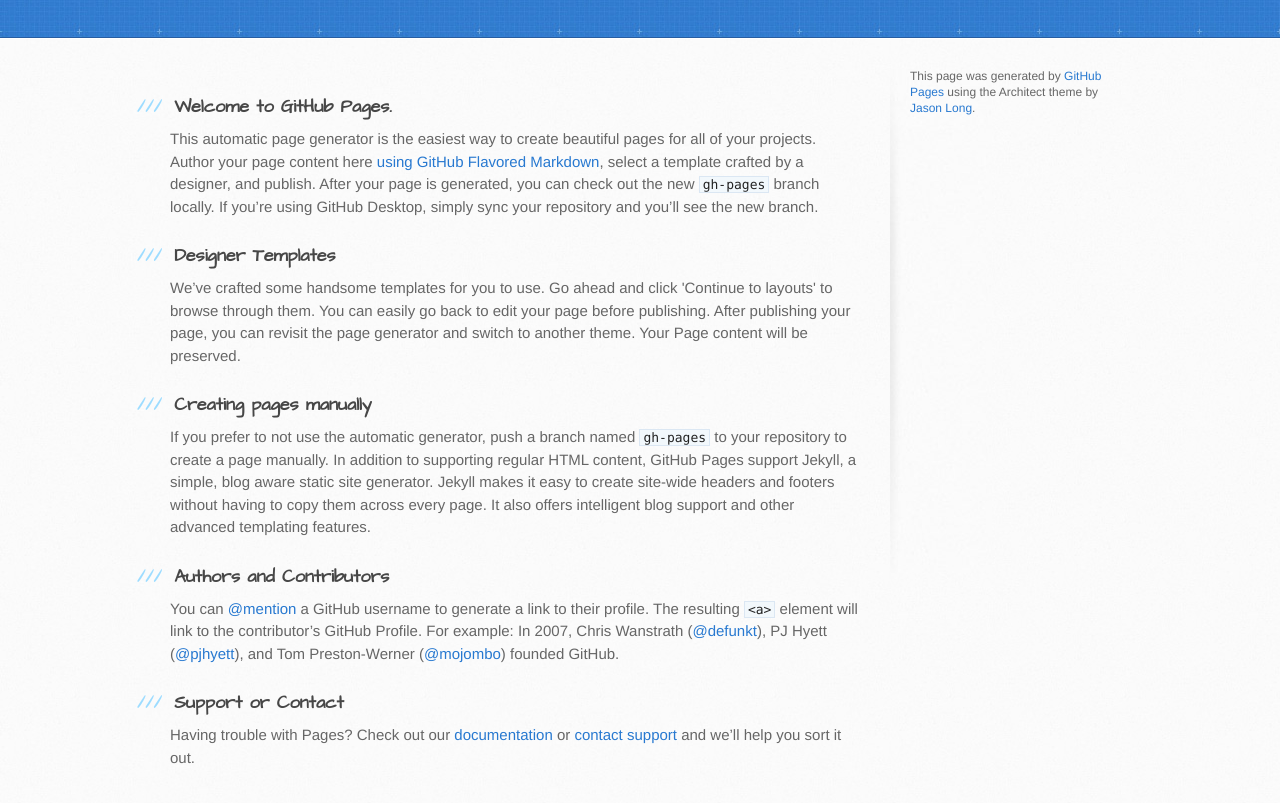
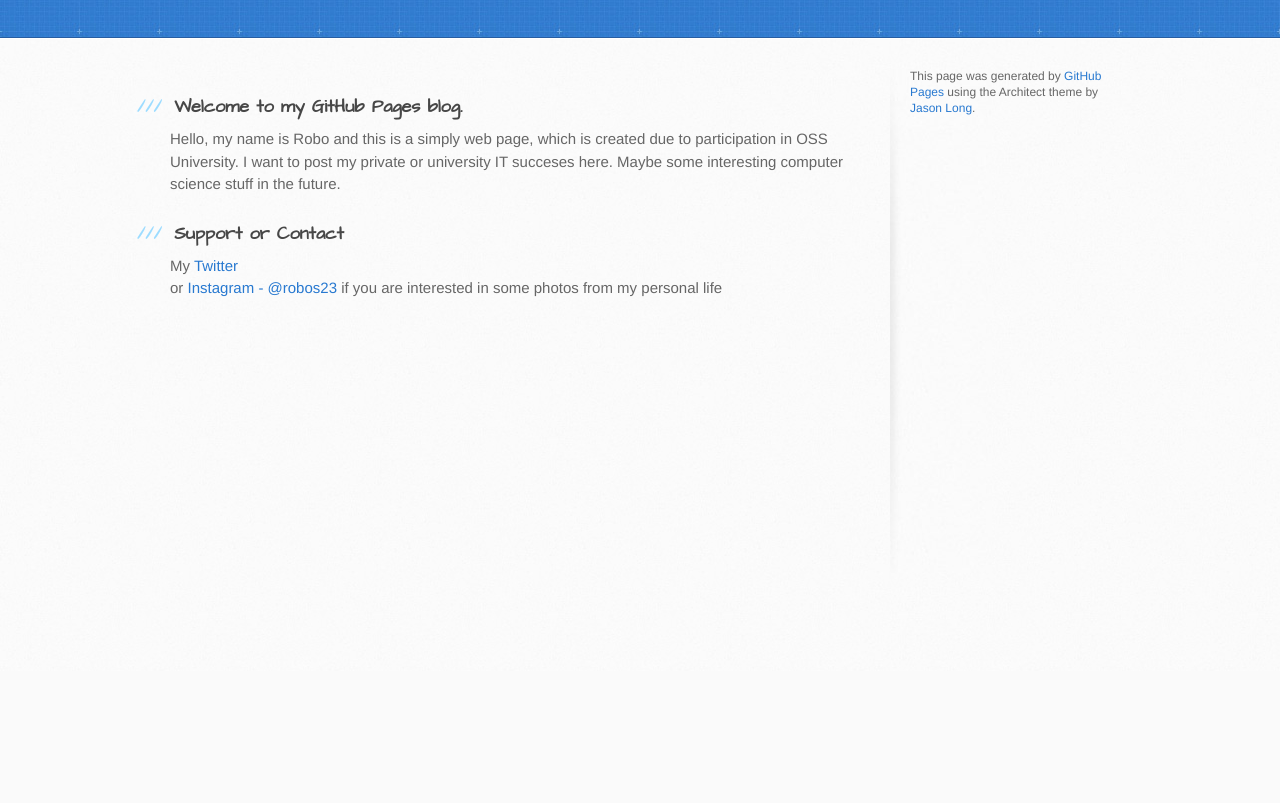
Before and after one commit to robos23/robos23.github.io, a plain HTML site: page index.html in a window 1280 px wide. Shown: the part 129-932 px from the top of the page. After the commit the page ends 800 px from the top, so only its background shows below. Drawn offline with Linux system fonts and the light colour scheme.

Commit message:
update home page

```diff
--- a/index.html
+++ b/index.html
@@ -29,29 +29,14 @@
       <div class="inner clearfix">
         <section id="main-content">
           <h3>
-<a id="welcome-to-github-pages" class="anchor" href="#welcome-to-github-pages" aria-hidden="true"><span class="octicon octicon-link"></span></a>Welcome to GitHub Pages.</h3>
+<a id="welcome-to-github-pages" class="anchor" href="#welcome-to-github-pages" aria-hidden="true"><span class="octicon octicon-link"></span></a>Welcome to my GitHub Pages blog.</h3>
 
-<p>This automatic page generator is the easiest way to create beautiful pages for all of your projects. Author your page content here <a href="https://guides.github.com/features/mastering-markdown/">using GitHub Flavored Markdown</a>, select a template crafted by a designer, and publish. After your page is generated, you can check out the new <code>gh-pages</code> branch locally. If you’re using GitHub Desktop, simply sync your repository and you’ll see the new branch.</p>
-
-<h3>
-<a id="designer-templates" class="anchor" href="#designer-templates" aria-hidden="true"><span class="octicon octicon-link"></span></a>Designer Templates</h3>
-
-<p>We’ve crafted some handsome templates for you to use. Go ahead and click 'Continue to layouts' to browse through them. You can easily go back to edit your page before publishing. After publishing your page, you can revisit the page generator and switch to another theme. Your Page content will be preserved.</p>
-
-<h3>
-<a id="creating-pages-manually" class="anchor" href="#creating-pages-manually" aria-hidden="true"><span class="octicon octicon-link"></span></a>Creating pages manually</h3>
-
-<p>If you prefer to not use the automatic generator, push a branch named <code>gh-pages</code> to your repository to create a page manually. In addition to supporting regular HTML content, GitHub Pages support Jekyll, a simple, blog aware static site generator. Jekyll makes it easy to create site-wide headers and footers without having to copy them across every page. It also offers intelligent blog support and other advanced templating features.</p>
-
-<h3>
-<a id="authors-and-contributors" class="anchor" href="#authors-and-contributors" aria-hidden="true"><span class="octicon octicon-link"></span></a>Authors and Contributors</h3>
-
-<p>You can <a href="https://github.com/blog/821" class="user-mention">@mention</a> a GitHub username to generate a link to their profile. The resulting <code>&lt;a&gt;</code> element will link to the contributor’s GitHub Profile. For example: In 2007, Chris Wanstrath (<a href="https://github.com/defunkt" class="user-mention">@defunkt</a>), PJ Hyett (<a href="https://github.com/pjhyett" class="user-mention">@pjhyett</a>), and Tom Preston-Werner (<a href="https://github.com/mojombo" class="user-mention">@mojombo</a>) founded GitHub.</p>
+<p>Hello, my name is Robo and this is a simply web page, which is created due to participation in OSS University. I want to post my private or university IT succeses here. Maybe some interesting computer science stuff in the future.</p>
 
 <h3>
 <a id="support-or-contact" class="anchor" href="#support-or-contact" aria-hidden="true"><span class="octicon octicon-link"></span></a>Support or Contact</h3>
 
-<p>Having trouble with Pages? Check out our <a href="https://help.github.com/pages">documentation</a> or <a href="https://github.com/contact">contact support</a> and we’ll help you sort it out.</p>
+<p>My <a href="https://twitter.com/robos23">Twitter</a><br> or <a href="https://instagram.com/robos23/">Instagram - @robos23</a> if you are interested in some photos from my personal life</p>
         </section>
 
         <aside id="sidebar">
```
